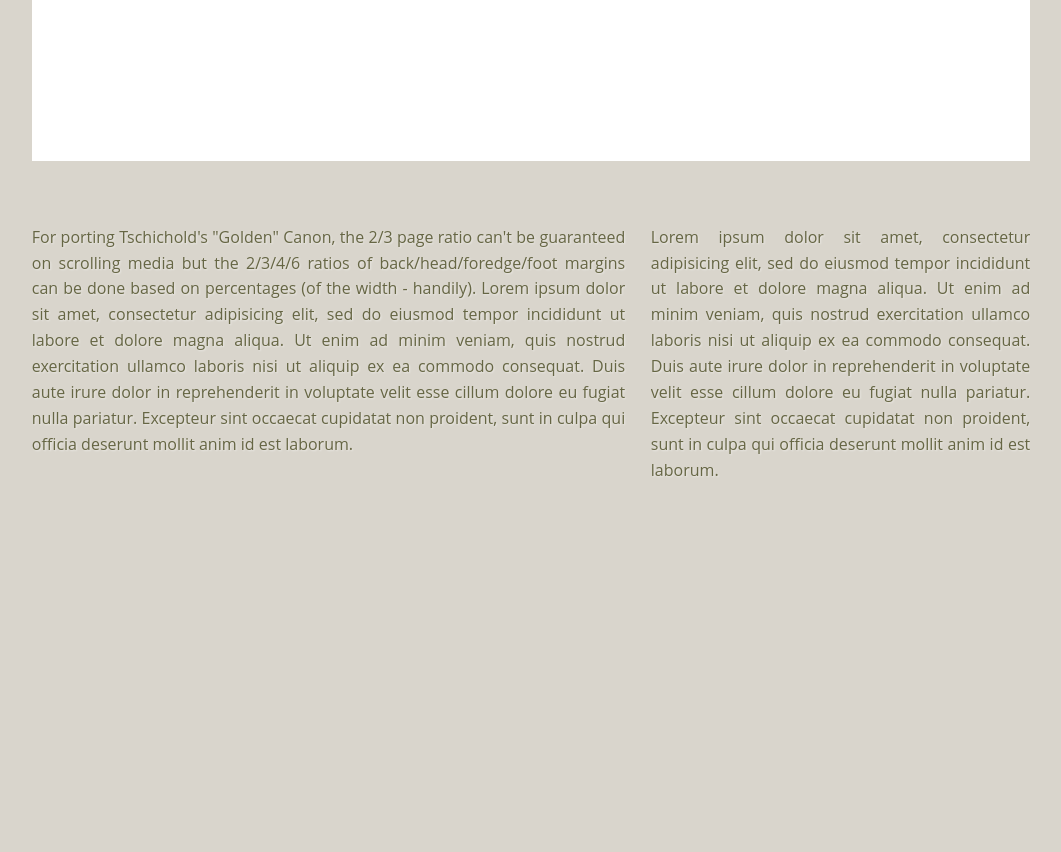
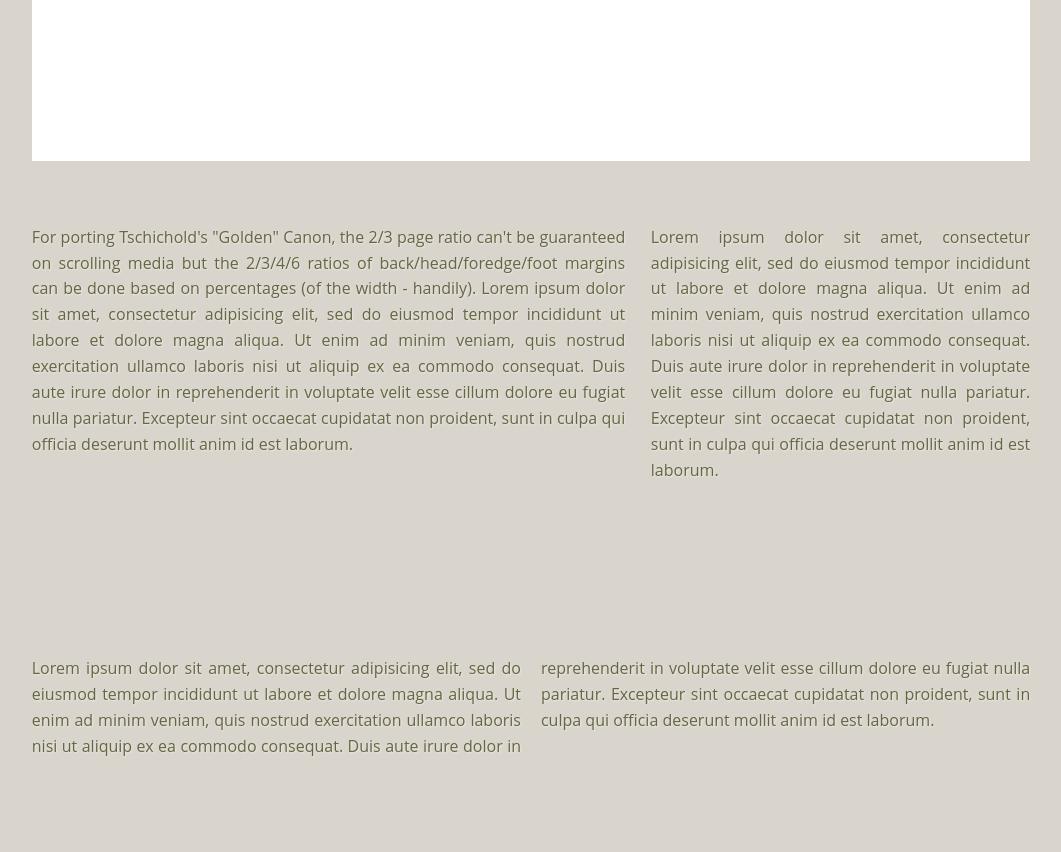
Before and after one commit to 73rhodes/phi, a plain HTML site: page index.html in a window 1280 px wide. Shown: the part 5639-6491 px from the top of the page, without its empty margins (109-1170 px from the left). Before the commit the page ends 6249 px from the top, so only its background shows below. Drawn offline with Linux system fonts and the light colour scheme.

Commit message:
Updated css / index.html; experimenting with column-count.

```diff
--- a/css/phi.css
+++ b/css/phi.css
@@ -95,3 +95,13 @@
   padding-left: 5.5%;
   padding-right: 11%;
 }
+
+.testrow {
+  -moz-column-count: 2;
+  -moz-column-gap: 20px;
+  -webkit-column-count: 2;
+  -webkit-column-gap: 20px;
+  column-count: 2;
+  column-gap: 20px;
+
+}
--- a/index.html
+++ b/index.html
@@ -276,6 +276,16 @@
       </div>
     </div>
 
+    <div class="vandegraaf testrow">
+      <p style="text-align: justify;">
+        Lorem ipsum dolor sit amet, consectetur adipisicing elit, sed do eiusmod
+        tempor incididunt ut labore et dolore magna aliqua. Ut enim ad minim veniam,
+        quis nostrud exercitation ullamco laboris nisi ut aliquip ex ea commodo
+        consequat. Duis aute irure dolor in reprehenderit in voluptate velit esse
+        cillum dolore eu fugiat nulla pariatur. Excepteur sint occaecat cupidatat non
+        proident, sunt in culpa qui officia deserunt mollit anim id est laborum.
+      </p>
+    </div>
 
     <script src="javascripts/phi.js"></script>
   </body>
```
